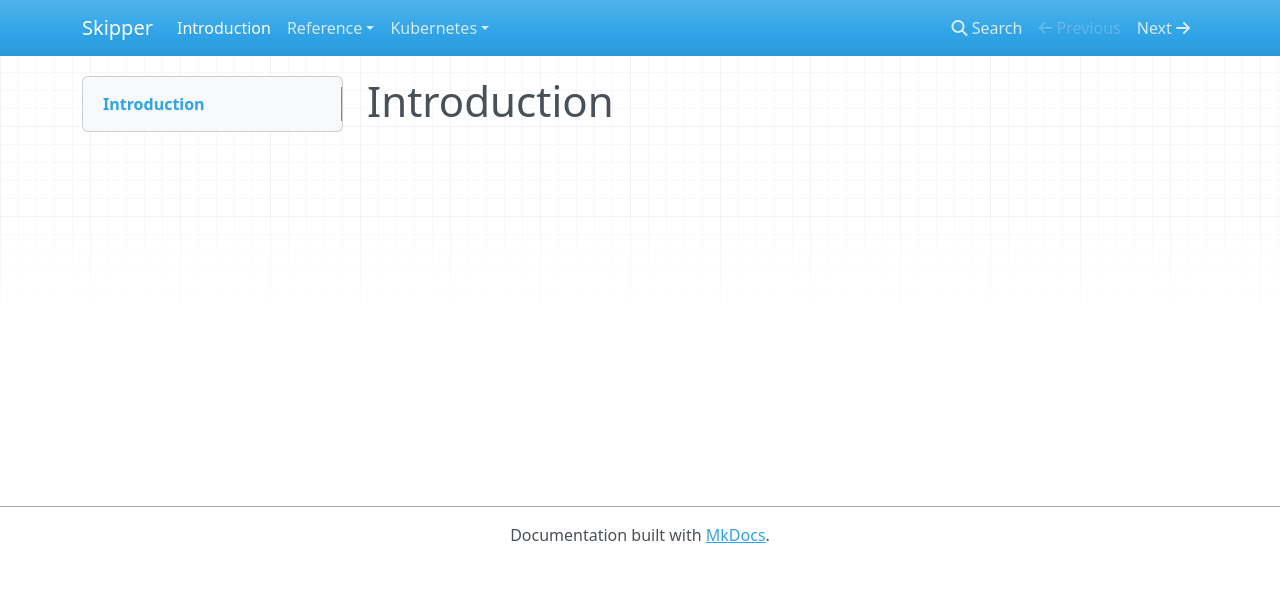
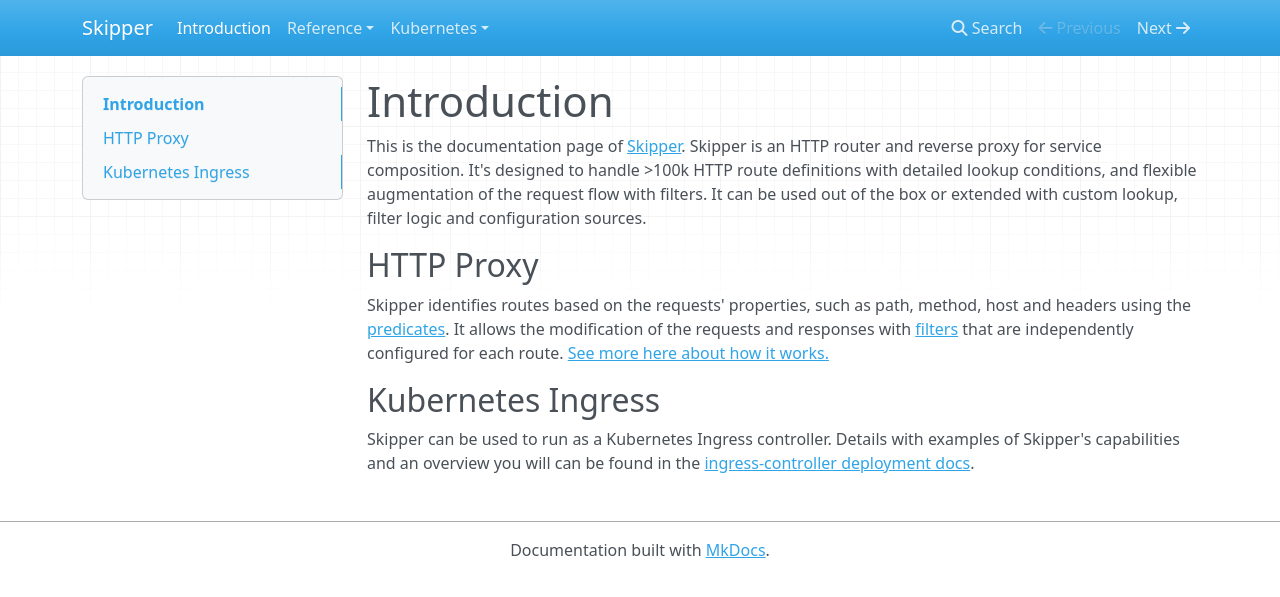
Before and after one commit to zalando/skipper, an MkDocs documentation site: the page built from docs/index.md, in a window 1280 px wide. Shown: the top 597 px of the page. Built offline with MkDocs 1.6.1, drawn with Linux system fonts in a browser that asks for light colours; nearby versions of some CDN libraries.

Commit message:
add introduction page to the docs

```diff
--- a/docs/index.md
+++ b/docs/index.md
@@ -1 +1,16 @@
 # Introduction
+
+This is the documentation page of [Skipper](https://github.com/zalando/skipper). Skipper is an HTTP router and reverse proxy for service composition. It's designed to handle >100k HTTP route definitions with detailed lookup conditions, and flexible augmentation of the request flow with filters. It can be used out of the box or extended with custom lookup, filter logic and configuration sources.
+
+## HTTP Proxy
+
+Skipper identifies routes based on the requests' properties, such as path, method, host and headers using the
+[predicates](reference/predicates.md). It allows the modification of the requests and responses with
+[filters](reference/filters.md) that are independently configured for each route. [See more here about how it
+works.](reference/architecture.md)
+
+## Kubernetes Ingress
+
+Skipper can be used to run as a Kubernetes Ingress controller. Details with examples of Skipper's capabilities
+and an overview you will can be found in the [ingress-controller deployment
+docs](kubernetes/ingress-controller.md).
```
Also changed, not shown: docs/reference/index.md (deleted, +0 -1 lines).
